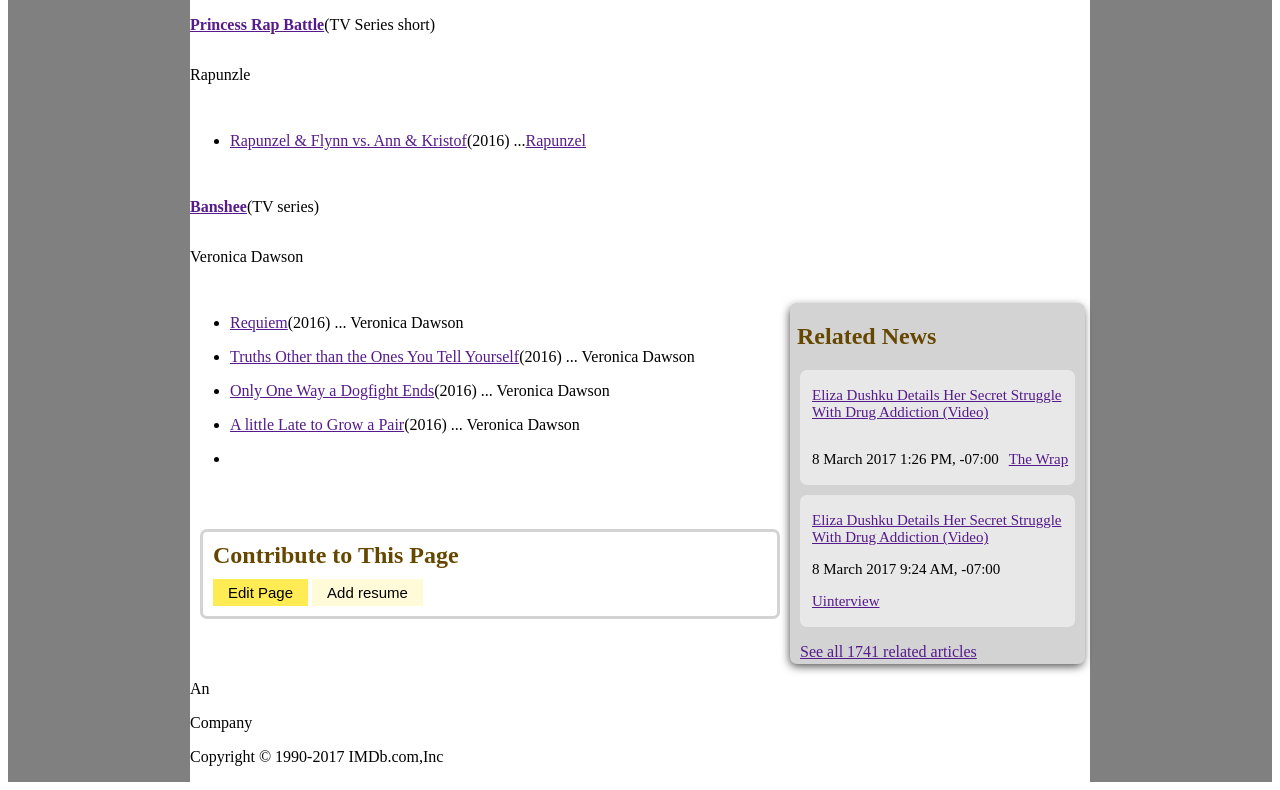
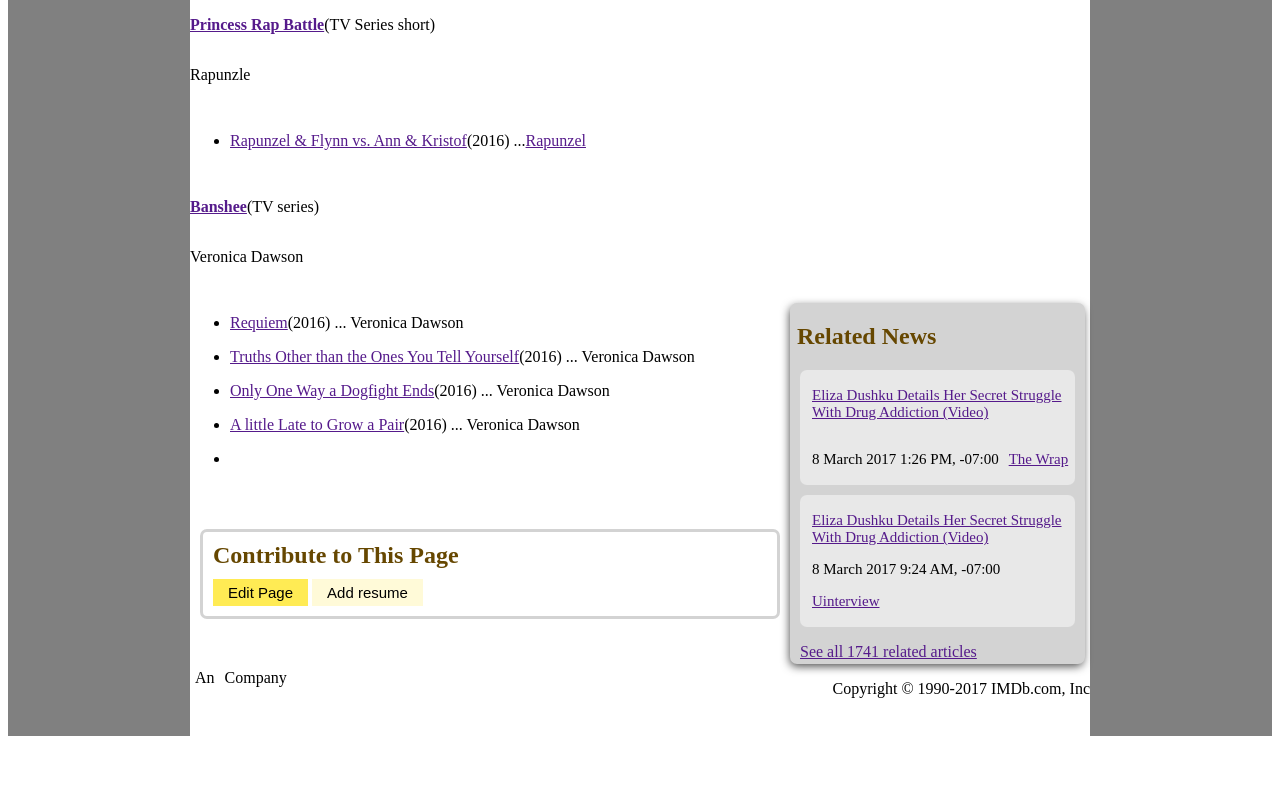
Before and after one commit to Polymer21/HTML5-assignment, a plain HTML site: page Index.html in a window 1280 px wide. Shown: the part 931-1721 px from the top of the page. After the commit the page ends 1675 px from the top, so only its background shows below. Drawn offline with Linux system fonts and the light colour scheme.

Commit message:
I added flex-box on the footer

```diff
--- a/Index.html
+++ b/Index.html
@@ -122,9 +122,11 @@
                             </div>
                         </section>
                 <footer class="footer">
-                    <p>An</p>
-                    <p>Company</p>
-                    <p>Copyright &copy; 1990-2017 IMDb.com,Inc</p>
+                    <div class="footer-first">
+                        <p>An</p>
+                        <p>Company</p>
+                    </div>
+                    <p>Copyright &copy; 1990-2017 IMDb.com, Inc</p>
                 </footer>
             </body>
         </div>
--- a/index.css
+++ b/index.css
@@ -37,6 +37,10 @@
 
 .nav a:hover {
     text-decoration: underline;
+}
+
+.nav .imdb-nav:hover {
+    text-decoration: none;
 }
 
 .nav a:visited {
@@ -188,4 +192,15 @@
 
 .footer{
     grid-area: footer;
+    display: flex;
+    justify-content: space-between;
 }
+
+.footer-first {
+    display: flex;
+    justify-content: space-between;
+}
+
+.footer-first p {
+    margin: 5px;
+}
```
